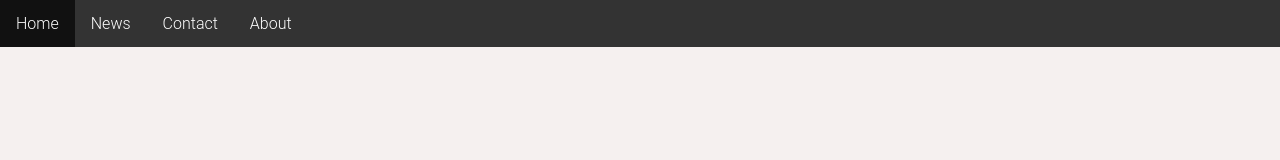
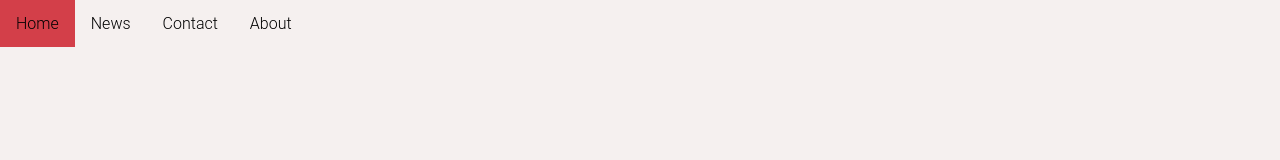
Before and after one commit to wenxich/personal-site-v1, a plain HTML site: page index.html in a window 1280 px wide. Drawn offline with Linux system fonts and the light colour scheme.

Commit message:
Adding the skeleton of a navigation bar.

```diff
--- a/style.css
+++ b/style.css
@@ -5,6 +5,7 @@
     --border: #D8D4D3;
     --accent: #d33f49;
     --highlight: #F5E6D8;
+    --linkcolor: #d33f49;
 }
 
 body {
@@ -23,7 +24,7 @@ ul {
     margin: 0;
     padding: 0;
     overflow: hidden;
-    background-color: #333;
+    background-color: transparent;
 }
 
 li {
@@ -32,12 +33,12 @@ li {
 
 li a {
     display: block;
-    color: white;
+    color: black;
     text-align: center;
     padding: 14px 16px;
     text-decoration: none;
 }
 
 li a:hover {
-    background-color: #111;
+    background-color: var(--linkcolor);
 }
```
